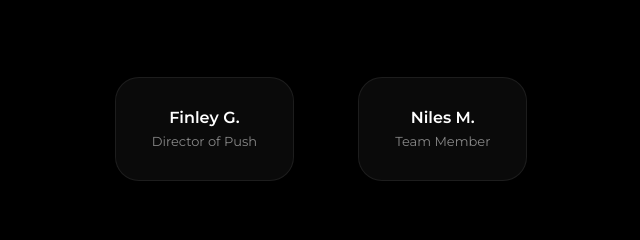
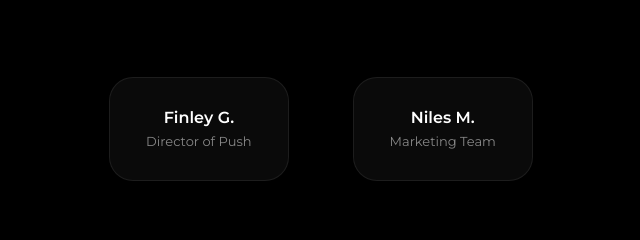
Before and after one commit to PushFinleyGoldsmith/Website, a plain HTML site: page index.html in a window 1280 px wide. Shown: the part 2780-3020 px from the top of the page, 319-959 px from the left. Drawn offline with nearby package versions, Linux system fonts and the light colour scheme.

Commit message:
Update index.html

```diff
--- a/index.html
+++ b/index.html
@@ -160,7 +160,7 @@
   <div class="team-member">
     <div class="member-info">
       <h3>Niles M.</h3>
-      <span>Team Member</span>
+      <span>Marketing Team</span>
     </div>
   </div>
 </div>
```
